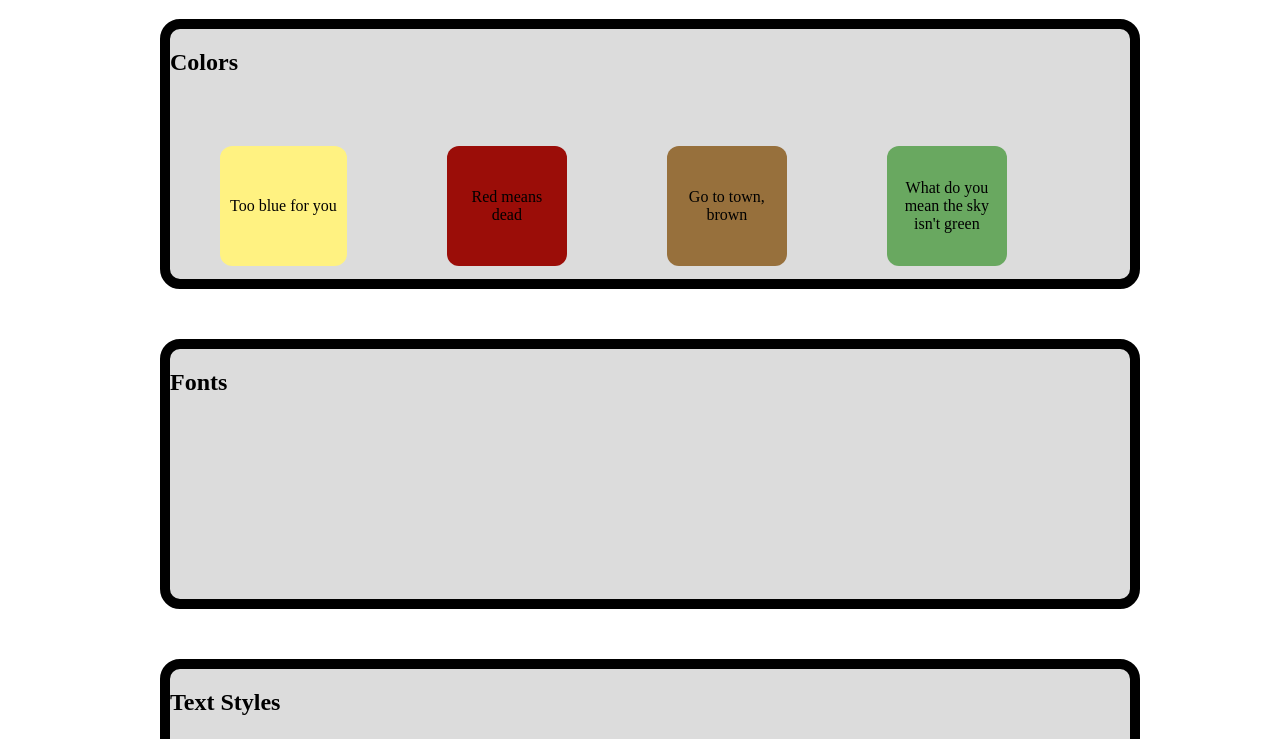
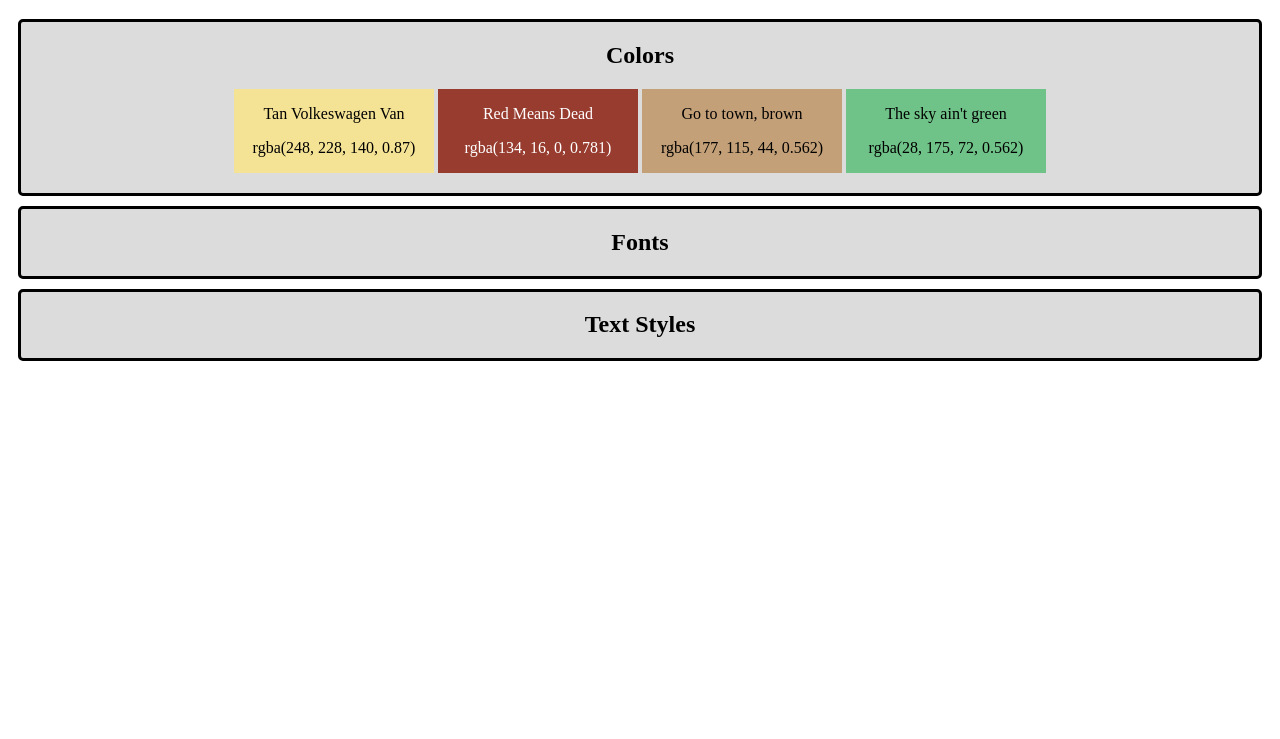
Before and after one commit to tulloch022/Style-Guide, a plain HTML site: page index.html in a window 1280 px wide. Shown: the part 61-800 px from the top of the page. Drawn offline with Linux system fonts and the light colour scheme.

Commit message:
restructured to function better when resizing window

```diff
--- a/index.html
+++ b/index.html
@@ -8,34 +8,33 @@
   <body>
     <h1>My Style Guide</h1>
     <div class="container">
-            <section class="colors">
       <h2>Colors</h2>
-                <div class="color">
-                    <div id="blue">Too blue for you</div>
+        <div class="color-container">
+          <div class="color-panel tan">
+             <p class="color-label">Tan Volkeswagen Van</p>
+             <p class="color rgb">rgba(248, 228, 140, 0.87)</p>
           </div>
-                <div class="color">
-                    <div id="red">Red means dead</div>
+          <div class="color-panel red">
+             <p class="color-label">Red Means Dead</p>
+             <p class="color rgb">rgba(134, 16, 0, 0.781)</p>
           </div>
-                <div class="color">
-                    <div id="brown"><p>Go to town, brown</div>
+          <div class="color-panel brown">
+             <p class="color-label">Go to town, brown</p>
+             <p class="color rgb">rgba(177, 115, 44, 0.562)</p>
             </div>
-                <div class="color">
-                    <div id="green">What do you mean the sky isn't green</div>
+            <div class="color-panel green">
+                <p class="color-label">The sky ain't green</p>
+                <p class="color rgb">rgba(28, 175, 72, 0.562)</p>
                 </div>
-            </section>
+        </div>
+    </div>
+    <div class="container">
+      <h2>Fonts</h2>
+        <div class="fonts-container">
 
-
-
-            <section class="fonts">
-                <h2>Fonts</h2>
-
-
-            </section>
-
-
-
-            <section class="text-styles">
+        </div>
+    </div>
+    <div class="container">
       <h2>Text Styles</h2>
-            </section>
     </div>
   </body>
--- a/resources/styles.css
+++ b/resources/styles.css
@@ -1,117 +1,35 @@
-
-
-
-h1 {
+h1, h2 {
     text-align: center;
 }
 
-
 .container {
-    max-width: 960px;
-    margin: auto;
-    width: 100%;
-    min-width: 500px;
+    background-color: gainsboro;
+    border-style: solid;
+    border-radius: 5px;
+    margin: 10px;
+    text-align: center;
 }
 
-
-
-.colors {
-    border-style: solid;
-    border-width: 10px;
-    border-color: black;
-    border-radius: 20px;
-    width: 50%;
-    max-width: 960px;
-    min-width: 960px;
-    height: 250px;
-    background-color: gainsboro;
-    margin-bottom: 50px;
+.color-panel {
+    width: 200px;
+    display: inline-block;
+    text-align: center;
+    margin-bottom: 20px;
 }
 
-
-.fonts {
-    border-style: solid;
-    border-width: 10px;
-    border-color: black;
-    border-radius: 20px;
-    max-width: 960px;
-    min-width: 960px;
-    height: 250px;
-    background-color: gainsboro;
-    margin-bottom: 50px;
+.tan {
+    background-color: rgba(248, 228, 140, 0.87);
 }
 
-
-
-
-
-.text-styles {
-    border-style: solid;
-    border-width: 10px;
-    border-color: black;
-    border-radius: 20px;
-    max-width: 960px;
-    min-width: 960px;
-    height: 250px;
-    background-color: gainsboro;
+.red {
+    background-color:rgba(134, 16, 0, 0.781);
+    color: white;
 }
 
-
-
-
-#blue {
-    display: -webkit-flex;
-    display: flex;
-    align-items: center;
-    background-color: rgb(255, 242, 129);
-    min-width: 100px;
-    height: 100px;
-    text-align: center;
-    border-radius: 10%;
-    padding: 10px;
+.brown {
+    background-color:rgba(177, 115, 44, 0.562);
 }
 
-#red {
-    display: -webkit-flex;
-    display: flex;
-    align-items: center;
-    background-color:rgb(155, 13, 8);
-    width: 100px;
-    height: 100px;
-    text-align: center;
-    border-radius: 10%;
-    padding: 10px;
+.green {
+    background-color:rgba(28, 175, 72, 0.562);
 }
-
-p {
-    width: 100%;
-}
-
-#brown {
-    display: -webkit-flex;
-    display: flex;
-    align-items: center;
-    background-color:rgb(151, 112, 60);
-    width: 100px;
-    height: 100px;
-    text-align: center;
-    border-radius: 10%;
-    padding: 10px;
-}
-
-#green {
-    display: -webkit-flex;
-    display: flex;
-    align-items: center;
-    background-color:rgb(105, 168, 96);
-    width: 100px;
-    height: 100px;
-    text-align: center;
-    border-radius: 10%;
-    padding: 10px;
-}
-
-.color {
-    float: left;
-    padding: 50px;
-}
```
Lines whose indentation alone changed are shown as unchanged.
